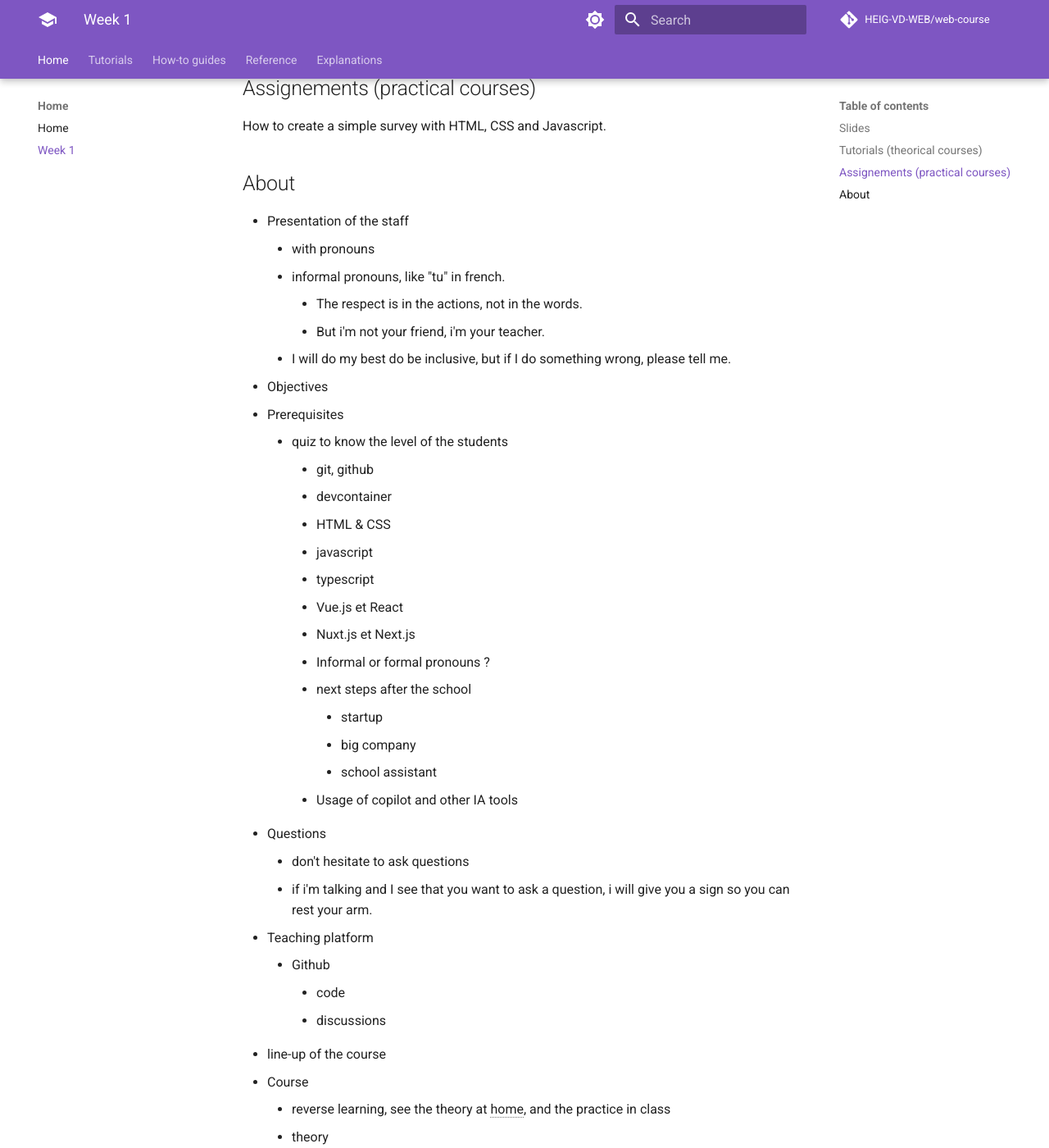
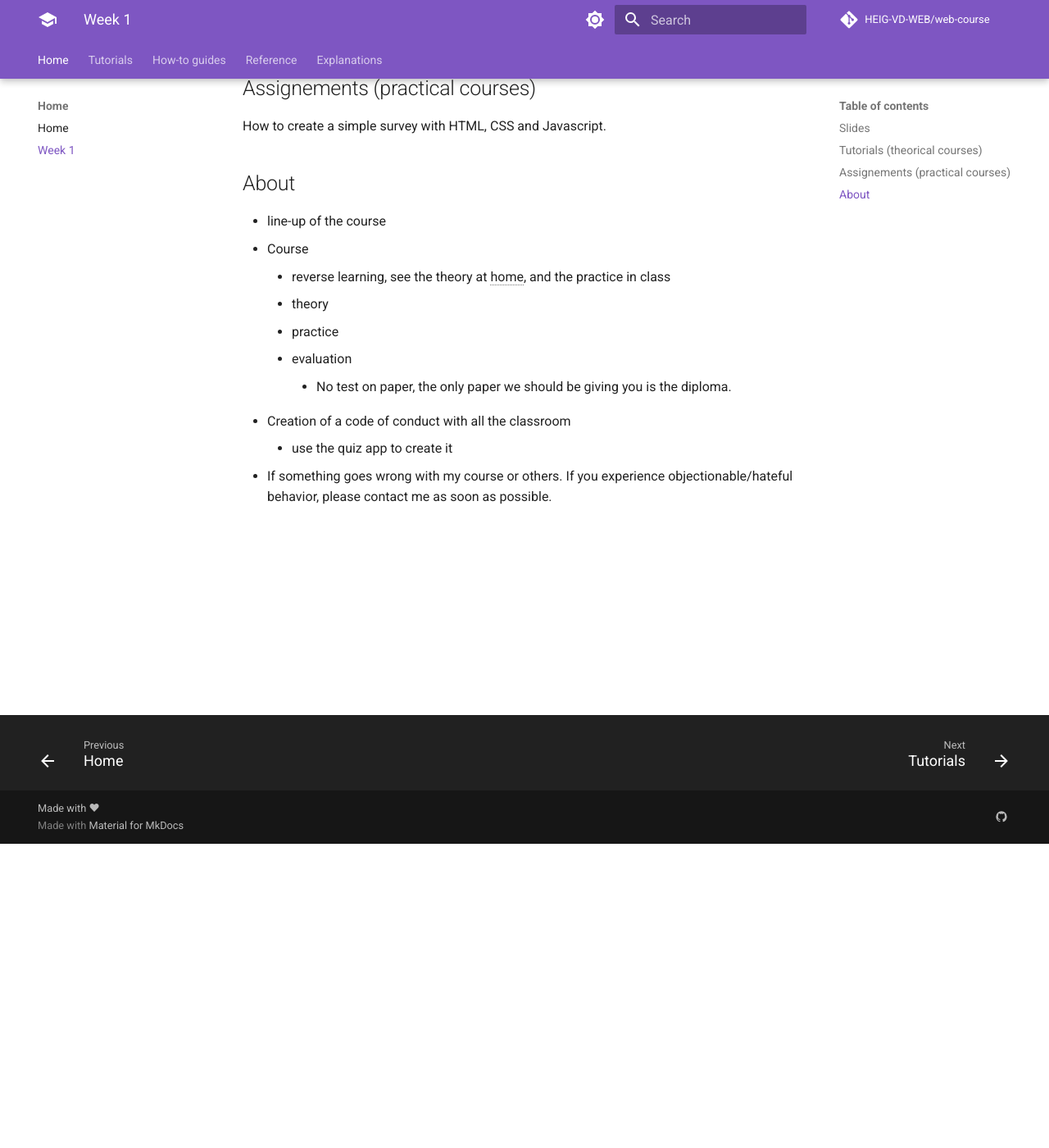
Before and after one commit to HEIG-VD-WEB/web-course, an MkDocs documentation site: the page built from docs/weeks/week-1/index.md, in a window 1280 px wide and 1400 px high, scrolled down 371 px. Shown: the whole window at 82% size. Built offline with MkDocs 1.6.1 and Material for MkDocs 9.7.7, drawn with Linux system fonts in a browser that asks for light colours; comment, search, counter and statistics services are not loaded.

```diff
--- a/docs/weeks/week-1/index.md
+++ b/docs/weeks/week-1/index.md
@@ -14,35 +14,7 @@ How to create a simple survey with HTML, CSS and Javascript.
 
 ## About
 
-- Presentation of the staff
-	- with pronouns
-	- informal pronouns, like "tu" in french.
-		- The respect is in the actions, not in the words.
-		- But i'm not your friend, i'm your teacher.
-	- I will do my best do be inclusive, but if I do something wrong, please tell me.
-- Objectives
-- Prerequisites
-	- quiz to know the level of the students
-		- git, github
-		- devcontainer
-		- HTML & CSS
-		- javascript
-		- typescript
-		- Vue.js et React
-		- Nuxt.js et Next.js
-		- Informal or formal pronouns ?
-		- next steps after the school
-			- startup
-			- big company
-			- school assistant
-		- Usage of copilot and other IA tools
-- Questions
-	- don't hesitate to ask questions
-	- if i'm talking and I see that you want to ask a question, i will give you a sign so you can rest your arm.
-- Teaching platform
-	- Github
-		- code
-		- discussions
+
 - line-up of the course
 - Course
 	- reverse learning, see the theory at home, and the practice in class
```
Also changed, not shown: docs/index.md (+3 -1 lines), docs/weeks/week-1/slide.md (+41 -7 lines).
